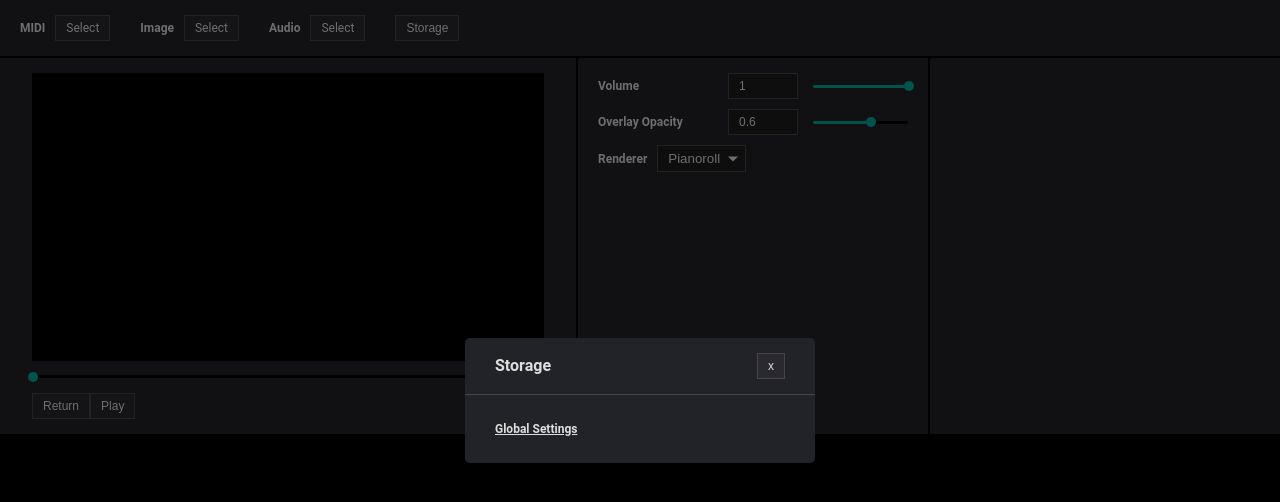
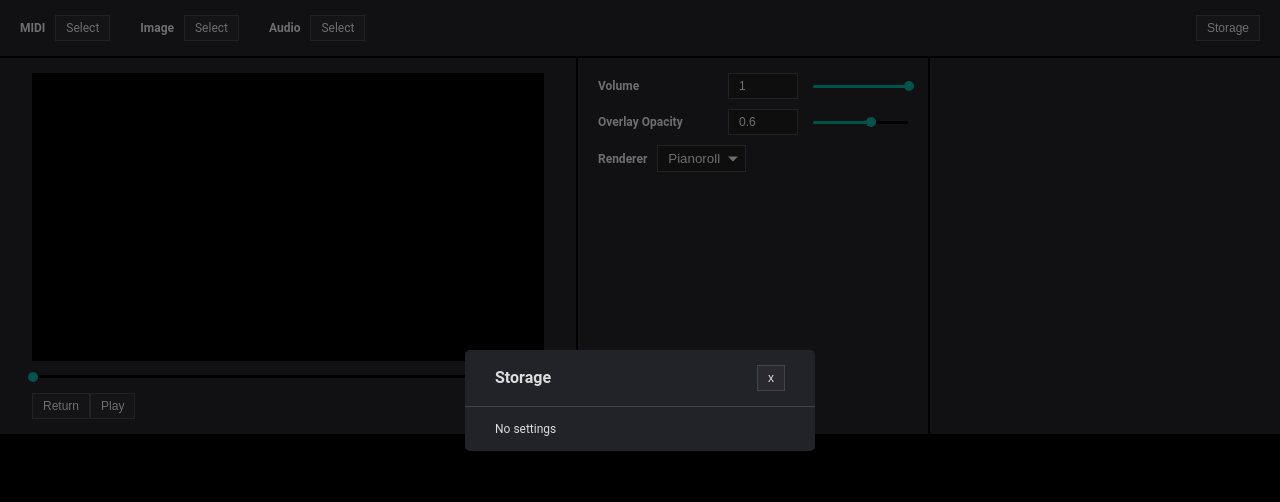
Before and after one commit to jinjor/midi-movie, a React (Vite) app: page / in a window 1280 px wide. Both pictures are taken after a click on the button "Storage". Shown: the top 502 px of the page. Built offline with nearby package versions, Linux system fonts and the light colour scheme.

Commit message:
delete files

```diff
--- a/src/components/App/App.module.css
+++ b/src/components/App/App.module.css
@@ -28,3 +28,6 @@
   display: flex;
   gap: 30px;
 }
+.storage {
+  margin-left: auto;
+}
--- a/src/components/App/App.tsx
+++ b/src/components/App/App.tsx
@@ -26,7 +26,7 @@ export const App = () => {
         <ControlLabel text="Audio">
           <AudioLoader />
         </ControlLabel>
-        <StorageModal />
+        <StorageModal className={styles.storage} />
       </div>
       <div className={styles.body}>
         <div className={cx(styles.pane)}>
--- a/src/components/Player.tsx
+++ b/src/components/Player.tsx
@@ -27,6 +27,15 @@ export const Player = () => {
   const { imageUrl, size } = useImageData();
   const midi = useMidiWithSettings();
   const [displayApi, setDisplayApi] = useState<DisplayApi | null>(null);
+
+  useEffect(() => {
+    if (displayApi == null) {
+      return;
+    }
+    if (midi == null) {
+      displayApi.getContainer().innerHTML = "";
+    }
+  }, [midi, displayApi]);
 
   return (
     <div style={{ width: size.width, marginLeft: "auto", marginRight: "auto" }}>
--- a/src/components/StorageModal/StorageModal.module.css
+++ b/src/components/StorageModal/StorageModal.module.css
@@ -6,6 +6,13 @@
   flex-direction: column;
   gap: 15px;
   padding: 0;
+}
+.empty {
+  display: none;
+  font-size: 12px;
+}
+.sections:empty + .empty {
+  display: block;
 }
 .heading {
   font-size: 12px;
--- a/src/components/StorageModal/StorageModal.tsx
+++ b/src/components/StorageModal/StorageModal.tsx
@@ -3,14 +3,26 @@ import { Modal } from "@/ui/Modal";
 import { useRendererSettingsDeleter } from "@/usecase/renderer";
 import styles from "./StorageModal.module.css";
 import { useMidiSettingsDeleter } from "@/usecase/midi";
-import { usePlayerSettingsDeleter } from "@/usecase/globalSettings";
+import {
+  useFileSettingsDeleter,
+  usePlayerSettingsDeleter,
+} from "@/usecase/globalSettings";
 
-export const StorageModal = () => {
+export const StorageModal = ({
+  className,
+}: {
+  className?: string;
+}) => {
   useCounter("StorageModal");
+
   return (
     <Modal
       title="Storage"
-      renderButton={(open) => <button onClick={open}>Storage</button>}
+      renderButton={(open) => (
+        <button className={className} onClick={open}>
+          Storage
+        </button>
+      )}
       className={styles.modal}
     >
       <div className={styles.sections}>
@@ -18,17 +30,28 @@ export const StorageModal = () => {
         <RendererSettings />
         <MidiSettings />
       </div>
+      <div className={styles.empty}>No settings</div>
     </Modal>
   );
 };
 
 const GlobalSettings = () => {
   useCounter("GlobalSettings");
+  const { hasFileSettings, deleteFileSettings } = useFileSettingsDeleter();
   const { hasPlayerSettings, deletePlayerProps } = usePlayerSettingsDeleter();
+  if (!hasFileSettings && !hasPlayerSettings) {
+    return null;
+  }
   return (
     <section>
       <h3 className={styles.heading}>Global Settings</h3>
       <ul className={styles.list}>
+        {hasFileSettings && (
+          <li key="file" className={styles.item}>
+            <span className={styles.itemName}>File</span>
+            <button onClick={deleteFileSettings}>Delete</button>
+          </li>
+        )}
         {hasPlayerSettings && (
           <li key="player" className={styles.item}>
             <span className={styles.itemName}>Player</span>
--- a/src/ui/FileInput/FileInput.tsx
+++ b/src/ui/FileInput/FileInput.tsx
@@ -16,8 +16,10 @@ export const FileInput = ({
 }: Props) => {
   const handleFileChange = (event: ChangeEvent<HTMLInputElement>) => {
     const file = event.target.files?.[0];
-    if (!file) return;
-    onLoad(file);
+    event.target.value = "";
+    if (file) {
+      onLoad(file);
+    }
   };
   return (
     <span className={cx("button", styles.fileInput)}>
--- a/src/usecase/atoms.ts
+++ b/src/usecase/atoms.ts
@@ -1,5 +1,5 @@
 import { atom, createStore } from "jotai";
-import { MidiData, PlayingState } from "../domain/types";
+import { MidiData, PlayingState, Size } from "../domain/types";
 import { RendererState } from "../domain/render";
 import { StorageKey, StorageValue, get, set } from "../repository/storage";
 
@@ -32,10 +32,7 @@ export const selectedRendererAtom = atomWithStorage(
 export const midiSpecificPropsAtom = atomWithStorage("midiSpecificProps", {});
 export const allRendererPropsAtom = atomWithStorage("allRendererProps", {});
 export const imageUrlAtom = atom<string | null>(null);
-export const imageSizeAtom = atom({
-  width: 512,
-  height: 512 * (9 / 16),
-});
+export const imageSizeAtom = atom<Size | null>(null);
 export const midiDataAtom = atom<MidiData | null>(null);
 export const audioBufferAtom = atom<AudioBuffer | null>(null);
 export const playingStateAtom = atom<PlayingState | null>(null);
--- a/src/usecase/globalSettings.ts
+++ b/src/usecase/globalSettings.ts
@@ -1,7 +1,45 @@
 import { useAtom, useAtomValue } from "jotai";
 import { useRendererLoader } from "./renderer";
 import { useCallback, useMemo } from "react";
-import { opacityAtom, selectedRendererAtom, volumeAtom } from "./atoms";
+import {
+  audioBufferAtom,
+  imageSizeAtom,
+  imageUrlAtom,
+  midiDataAtom,
+  opacityAtom,
+  selectedRendererAtom,
+  volumeAtom,
+} from "./atoms";
+import { clear } from "@/repository/fileStorage";
+
+export const useFileSettingsDeleter = () => {
+  const [imageUrl, setImageUrl] = useAtom(imageUrlAtom);
+  const [size, setSize] = useAtom(imageSizeAtom);
+  const [midiData, setMidiData] = useAtom(midiDataAtom);
+  const [audioBuffer, setAudioBuffer] = useAtom(audioBufferAtom);
+
+  const hasFileSettings = useMemo(() => {
+    return (
+      imageUrl != null ||
+      size != null ||
+      midiData != null ||
+      audioBuffer != null
+    );
+  }, [imageUrl, size, midiData, audioBuffer]);
+
+  const deleteFileSettings = useCallback(() => {
+    clear();
+    setImageUrl(null);
+    setSize(null);
+    setMidiData(null);
+    setAudioBuffer(null);
+  }, [setImageUrl, setSize, setMidiData, setAudioBuffer]);
+
+  return {
+    hasFileSettings,
+    deleteFileSettings,
+  };
+};
 
 export const usePlayerSettingsDeleter = () => {
   const [volume, setVolume] = useAtom(volumeAtom);
--- a/src/usecase/image.ts
+++ b/src/usecase/image.ts
@@ -1,12 +1,17 @@
 import { useAtom, useAtomValue } from "jotai";
 import { imageSizeAtom, imageUrlAtom, opacityAtom } from "./atoms";
 import { useCallback, useEffect, useState } from "react";
-import { Image } from "@/domain/types";
+import { Image, Size } from "@/domain/types";
 import { useFileStorage } from "./file";
+
+const defaultSize: Size = {
+  width: 512,
+  height: 512 * (9 / 16),
+};
 
 export const useImageData = () => {
   const imageUrl = useAtomValue(imageUrlAtom);
-  const size = useAtomValue(imageSizeAtom);
+  const size = useAtomValue(imageSizeAtom) ?? defaultSize;
   return {
     imageUrl,
     size,
@@ -57,7 +62,7 @@ export const useImageLoader = () => {
   return {
     name,
     imageUrl,
-    size,
+    size: size ?? defaultSize,
     status,
     loadImage,
   };
```
